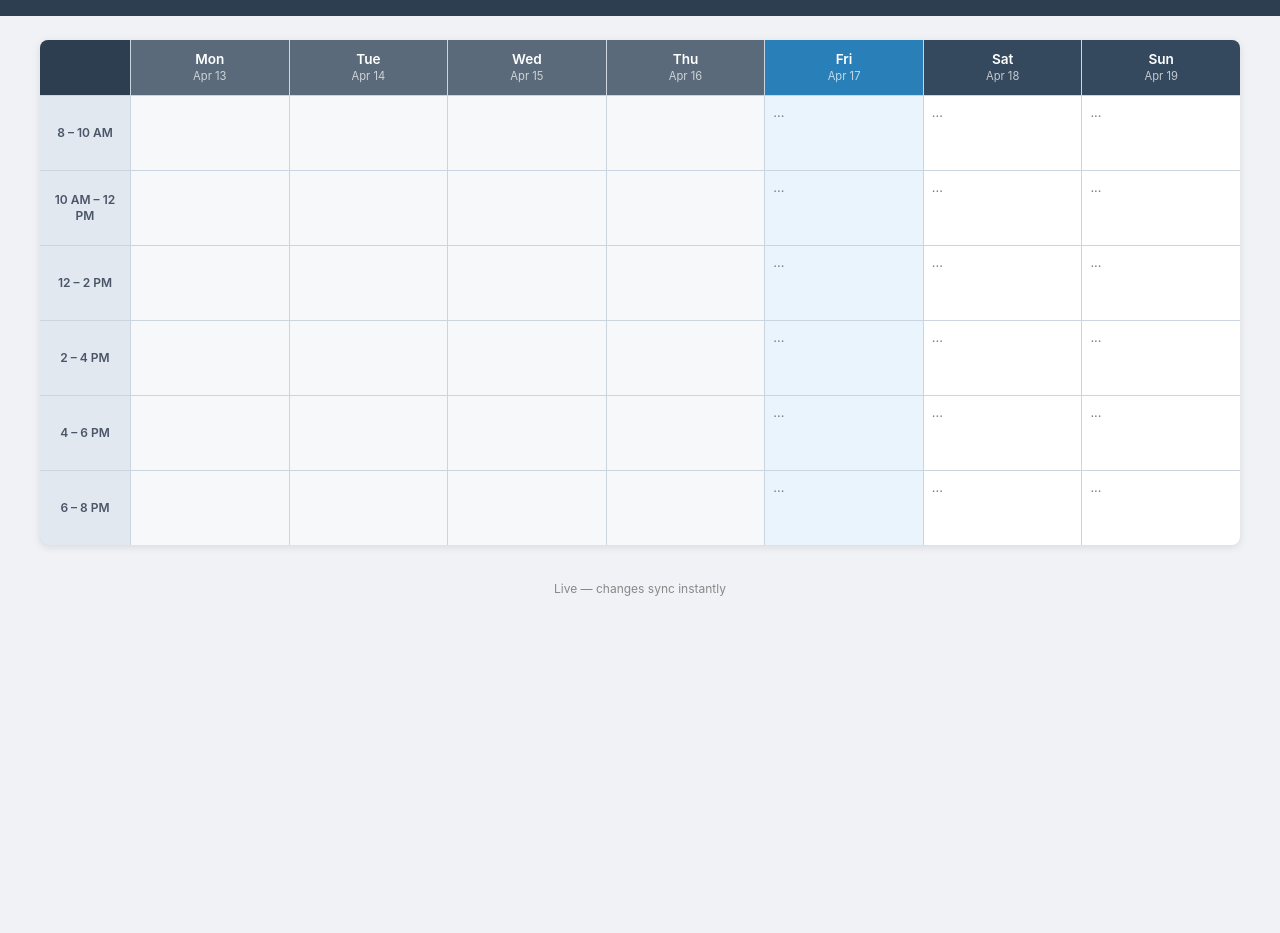
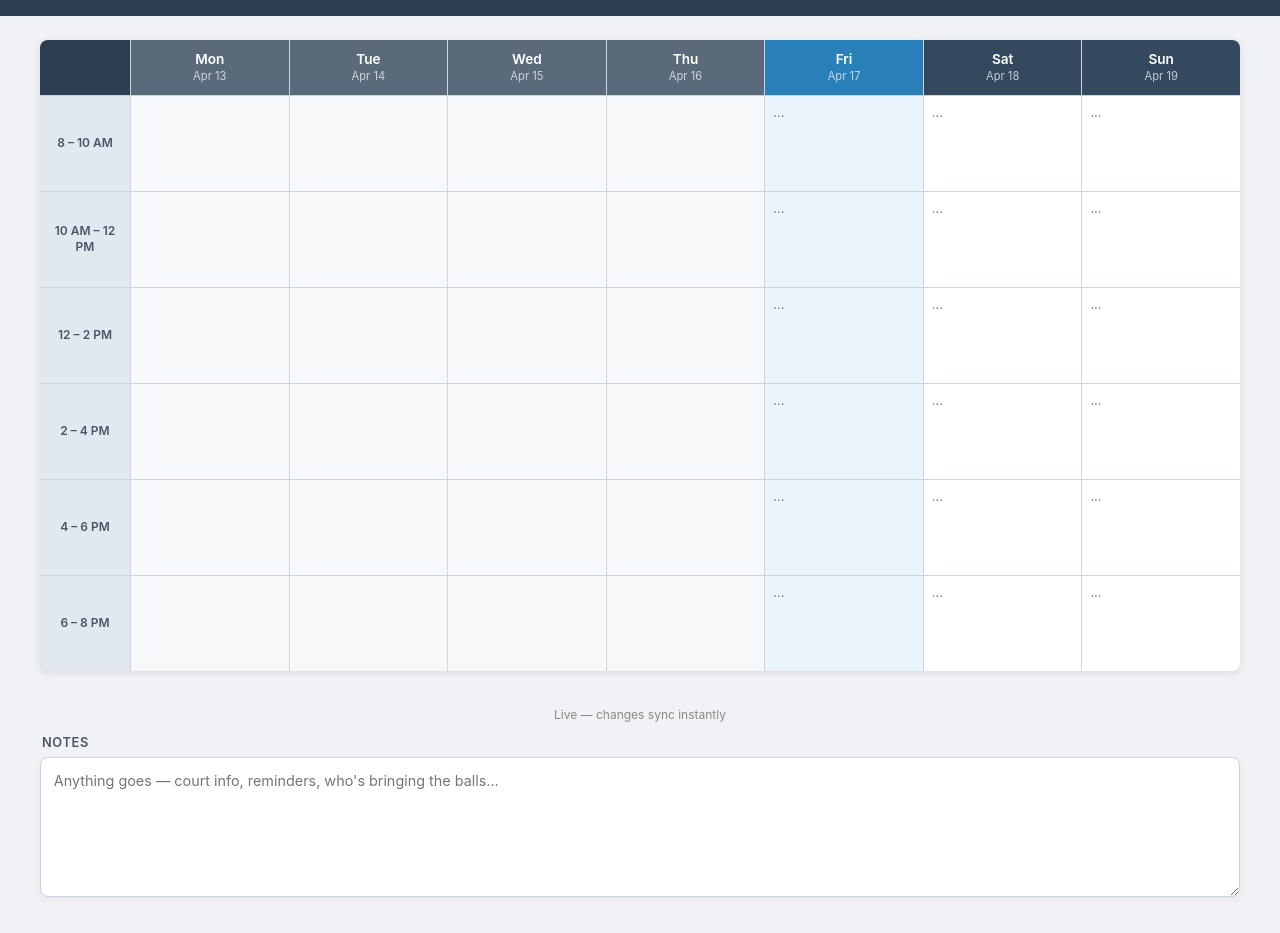
Before and after one commit to dborosev/week-planner, a plain HTML site: page index.html in a window 1280 px wide. Shown: the part 72-1005 px from the top of the page. Before the commit the page ends 800 px from the top, so only its background shows below. Drawn offline with Linux system fonts and the light colour scheme; no server answers.

Commit message:
Rename to Burnaby Tennis Planner, taller slots, shared notes box

```diff
--- a/index.html
+++ b/index.html
@@ -3,7 +3,7 @@
 <head>
     <meta charset="UTF-8">
     <meta name="viewport" content="width=device-width, initial-scale=1.0">
-    <title>Week Planner</title>
+    <title>Burnaby Tennis Planner</title>
     <style>
         * { margin: 0; padding: 0; box-sizing: border-box; }
         body {
@@ -64,12 +64,12 @@
         .slot {
             background: white;
             padding: 0;
-            min-height: 70px;
+            min-height: 91px;
         }
         .slot textarea {
             width: 100%;
             height: 100%;
-            min-height: 70px;
+            min-height: 91px;
             border: none;
             padding: 0.5rem;
             font-size: 0.8rem;
@@ -99,6 +99,40 @@
         }
         .status .saved { color: #27ae60; }
         .status .error { color: #e74c3c; }
+        .notes-section {
+            max-width: 1200px;
+            margin: 0 auto 2rem;
+            padding: 0 0;
+        }
+        .notes-section label {
+            display: block;
+            font-size: 0.8rem;
+            font-weight: 600;
+            color: #4a5568;
+            margin-bottom: 0.4rem;
+            padding-left: 2px;
+            text-transform: uppercase;
+            letter-spacing: 0.05em;
+        }
+        .notes-section textarea {
+            width: 100%;
+            min-height: 140px;
+            border: 1px solid #cbd5e0;
+            border-radius: 8px;
+            padding: 0.8rem;
+            font-size: 0.9rem;
+            font-family: inherit;
+            resize: vertical;
+            background: white;
+            color: #333;
+            line-height: 1.5;
+            box-shadow: 0 2px 8px rgba(0,0,0,0.05);
+        }
+        .notes-section textarea:focus {
+            outline: 2px solid #3498db;
+            outline-offset: -2px;
+            background: #ebf5fb;
+        }
         @media (max-width: 768px) {
             .grid {
                 grid-template-columns: 70px repeat(7, 1fr);
@@ -107,17 +141,21 @@
             .day-header { font-size: 0.7rem; padding: 0.5rem 0.2rem; }
             .day-header .date { font-size: 0.6rem; }
             .time-label { font-size: 0.65rem; padding: 0.4rem 0.2rem; }
-            .slot textarea { font-size: 0.7rem; min-height: 55px; padding: 0.3rem; }
+            .slot textarea { font-size: 0.7rem; min-height: 72px; padding: 0.3rem; }
         }
     </style>
 </head>
 <body>
     <header>
-        <h1>Week Planner</h1>
-        <p>Click any slot to type. Only today and the next 2 days are editable.</p>
+        <h1>Burnaby Tennis Planner</h1>
+        <p>Put NAME and NUMBER only in the slots you are available.</p>
     </header>
     <div class="grid" id="grid"></div>
     <div class="status" id="status">Connecting...</div>
+    <div class="notes-section">
+        <label>Notes</label>
+        <textarea id="notes" placeholder="Anything goes — court info, reminders, who's bringing the balls..."></textarea>
+    </div>
 
     <script type="module">
         import { initializeApp } from "https://www.gstatic.com/firebasejs/10.12.0/firebase-app.js";
@@ -278,6 +316,30 @@
             showStatus('Live — changes sync instantly');
         }
 
+        // Notes box
+        const notesEl = document.getElementById('notes');
+        const notesRef = ref(db, 'notes');
+        onValue(notesRef, (snapshot) => {
+            if (document.activeElement !== notesEl) {
+                notesEl.value = snapshot.val() || '';
+            }
+        });
+        let notesTimer;
+        notesEl.addEventListener('input', () => {
+            clearTimeout(notesTimer);
+            notesTimer = setTimeout(() => {
+                if (notesEl.value.trim()) {
+                    set(notesRef, notesEl.value)
+                        .then(() => showStatus('Saved', 'saved'))
+                        .catch(() => showStatus('Save failed — check connection', 'error'));
+                } else {
+                    remove(notesRef)
+                        .then(() => showStatus('Saved', 'saved'))
+                        .catch(() => showStatus('Save failed — check connection', 'error'));
+                }
+            }, 400);
+        });
+
         cleanOldData();
         render();
     </script>
```
